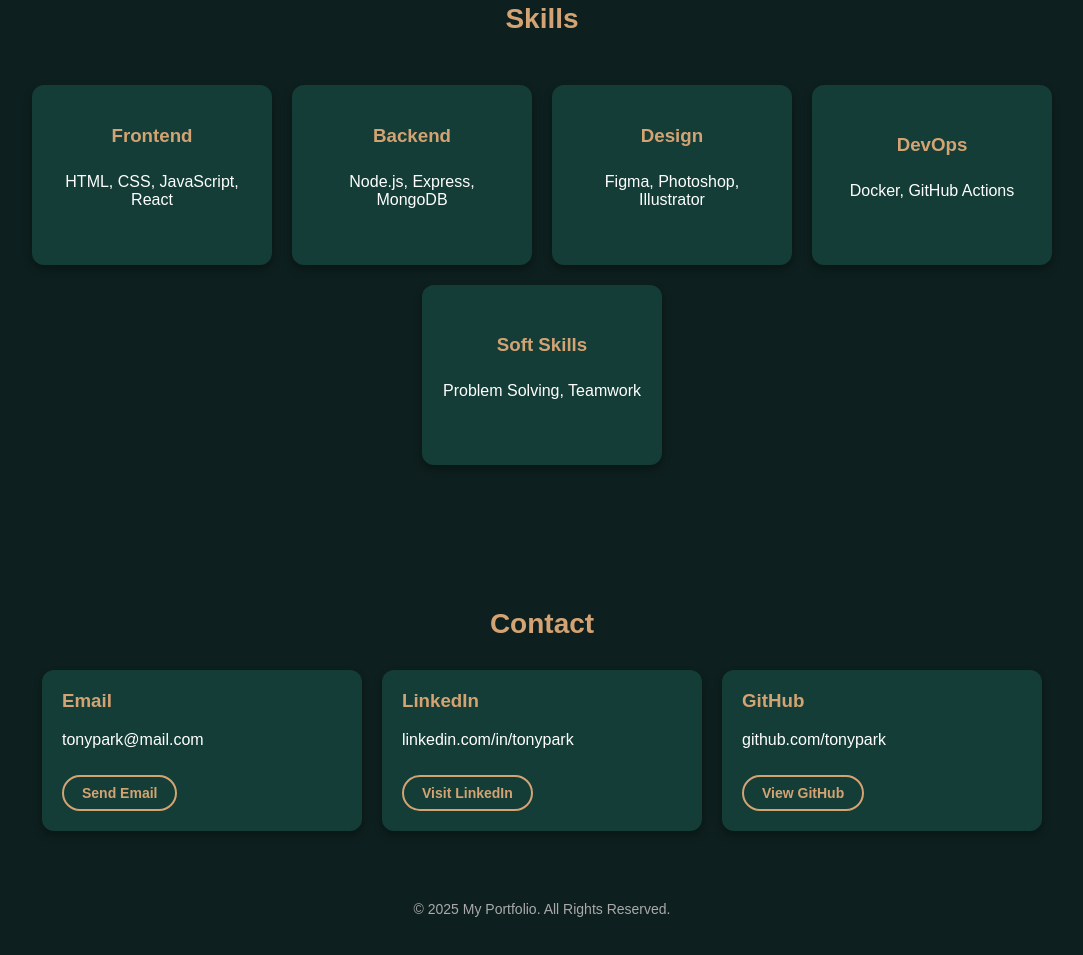
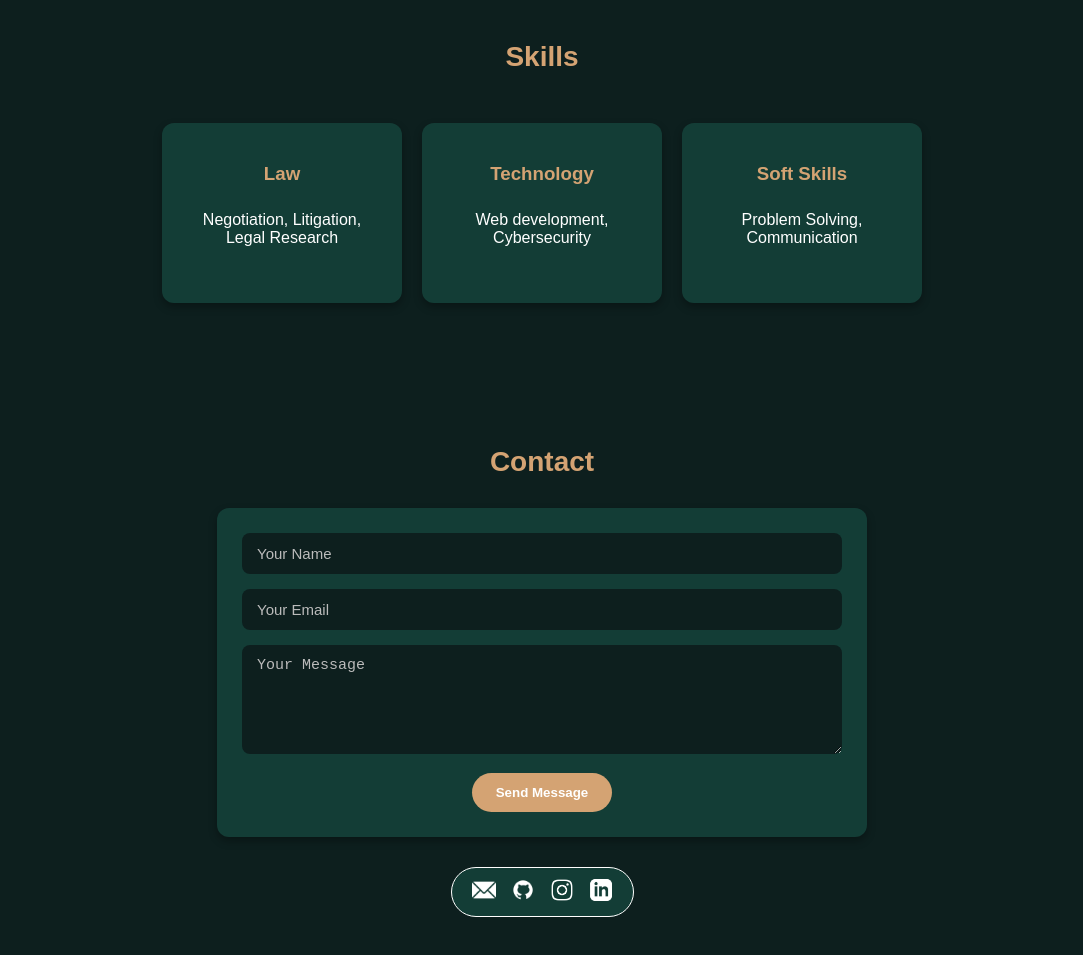
Before and after one commit to Asarumawari/pweb-html_css-p32-2025, a plain HTML site: page index.html in a window 1280 px wide. Shown: the part 1431-2386 px from the top of the page, without its empty margins (98-1181 px from the left). Drawn offline with Linux system fonts and the light colour scheme.

Commit message:
Update index.html

```diff
--- a/index.html
+++ b/index.html
@@ -3,7 +3,7 @@
 <head>
   <meta charset="UTF-8">
   <meta name="viewport" content="width=device-width, initial-scale=1.0">
-  <title>Portfolio - Tony Park</title>
+  <title>Portfolio - James Morgan McGill</title>
   <style>
     body {
       margin: 0;
@@ -47,15 +47,18 @@
       background: linear-gradient(to right, #0d1f1e, #133d36);
       flex-wrap: wrap;
       gap: 30px;
+      overflow: hidden;
     }
 
     .hero img {
-      width: 250px;
-      height: 250px;
+      width: 100%;
+      max-width: 400px;
+      height: auto;
       object-fit: cover;
-      border-radius: 50%;
-      box-shadow: 0 0 20px rgba(0,0,0,0.7);
-      border: none;
+      transform: scale(1.1);
+      mask-image: linear-gradient(to bottom, black 70%, transparent 100%);
+      mask-repeat: no-repeat;
+      mask-size: 100% 100%;
     }
 
     .hero-text {
@@ -92,7 +95,6 @@
       margin: 0 auto;
     }
 
-
     .card {
       background: #133d36;
       padding: 20px;
@@ -120,14 +122,6 @@
       color: #d4a373;
     }
 
-    footer {
-      background: #0d1f1e;
-      padding: 20px;
-      text-align: center;
-      font-size: 14px;
-      color: #aaa;
-    }
-
     .btn-cv {
       display: inline-block;
       margin-top: 20px;
@@ -139,6 +133,7 @@
       font-weight: bold;
       transition: background 0.3s;
     }
+
     .btn-cv:hover {
       background: #b07d55;
     }
@@ -176,74 +171,140 @@
       color: #d4a373;
     }
 
-    .btn-contact {
+    .contact-form-container {
+      max-width: 600px;
+      margin: 0 auto;
+      background: #133d36;
+      padding: 25px;
+      border-radius: 12px;
+      box-shadow: 0 4px 8px rgba(0,0,0,0.3);
+    }
+
+    .contact-form .form-group {
+      margin-bottom: 15px;
+    }
+
+    .contact-form input,
+    .contact-form textarea {
+      width: 100%;
+      padding: 12px 15px;
+      border-radius: 8px;
+      border: none;
+      outline: none;
+      font-size: 15px;
+      background: #0d1f1e;
+      color: #fff;
+      box-sizing: border-box;
+    }
+
+    .contact-form input::placeholder,
+    .contact-form textarea::placeholder {
+      color: #bbb;
+    }
+
+    .btn-submit {
       display: inline-block;
-      margin-top: 10px;
-      padding: 8px 18px;
-      background: transparent;
-      border: 2px solid #d4a373;
-      color: #d4a373;
-      border-radius: 25px;
-      text-decoration: none;
-      font-weight: bold;
-      transition: all 0.3s;
-      font-size: 14px;
-    }
-    .btn-contact:hover {
+      padding: 12px 24px;
       background: #d4a373;
       color: #fff;
+      border: none;
+      border-radius: 30px;
+      font-weight: bold;
+      cursor: pointer;
+      transition: background 0.3s;
+    }
+
+    .btn-submit:hover {
+      background: #b07d55;
+    }
+
+    .social-border {
+      border: 1.5px solid #fff;
+      border-radius: 50px;
+      padding: 10px 20px;
+      display: table;
+      margin: 30px auto 0;
+      background: #133d36;
+    }
+
+    .social-links {
+      display: flex;
+      justify-content: center;
+      gap: 15px;
+    }
+
+    .social-links img {
+      width: 24px;
+      height: 24px;
+      object-fit: contain;
+      transition: transform 0.3s;
+      filter: brightness(0) invert(1);
+    }
+
+    .social-links img:hover {
+      transform: scale(1.15);
     }
   </style>
 </head>
 <body>
 
   <header>
-    <h1>My Portfolio</h1>
+    <h1>James Morgan McGill</h1>
     <nav>
       <a href="#projects">Projects</a>
+      <a href="#experience">Experience</a>
       <a href="#skills">Skills</a>
       <a href="#contact">Contact</a>
-      <a href="cv.html">CV</a>
     </nav>
   </header>
 
   <section class="hero">
     <div class="hero-text">
-      <h2>Hello, I'm Tony Park</h2>
-      <p>A passionate Front-End Developer who loves building polished UI experiences.</p>
-      <p>I specialize in crafting responsive, user-friendly websites and web applications. With a strong foundation in front-end technologies and a love for design, I enjoy transforming creative ideas into functional digital products. Beyond coding, I value teamwork, continuous learning, and problem-solving.</p>
+      <h2>Hi folks, Jimmy's here!</h2>
+      <p>Hi folks! My name’s James Morgan McGill—though most of you probably know me better as Saul Goodman.
+          Once upon a time, I was a lawyer, but life has a funny way of turning things around. After a big shift in job prospects and demand, I decided to take on a whole new path in my life and became a third semester Information Technology student at Institut Teknologi Sepuluh Nopember (ITS).</p>
+      <p>While I’m diving deep into the world of coding, cybersecurity, and all that tech magic stuff,
+          I still occasionally put on my lawyer hat when the situation calls for it. Old habits die hard, after all.</p>
       <a href="cv.html" class="btn-cv">View My CV</a>
     </div>
-    <img src="Asset/tony parker.jpg" alt="Profile Picture">
+    <img src="Asset/Saul3.png" alt="Profile Picture">
   </section>
 
   <section class="section" id="projects">
     <h2>Projects</h2>
     <div class="card-container">
       <div class="card">
-        <img src="https://screenshots.webflow.com/sites/5fde1642083cee155e2b1566/20230127082305_46a3e5a6a0f56f36c17a7e1a9aa3ca50.png" alt="Portfolio Website Project">
-        <h3>Portfolio Website</h3>
-        <p>Responsive personal website with modern design.</p>
+        <img src="Asset/SAUL.png" alt="S.A.U.L">
+        <h3>AI Lawyer Assistant S.A.U.L</h3>
+        <p>Creating a prototype tool S.A.U.L combining AI with legal research and consultation support.</p>
       </div>
       <div class="card">
-        <img src="https://tse4.mm.bing.net/th/id/OIP.kV-hdLuGZZRELvWZ3nATbgHaE8?rs=1&pid=ImgDetMain&o=7&rm=3" alt="Mobile App Project">
-        <h3>Mobile App</h3>
-        <p>UI/UX for a learning application with gamification features.</p>
+        <img src="Asset/website.webp" alt="Website">
+        <h3>Website</h3>
+        <p>Creating an Informational website providing accessible legal knowledge and resources.</p>
       </div>
       <div class="card">
-        <img src="https://topflightapps.com/wp-content/uploads/2020/08/visual-vs-text-on-a-dashboard-.png" alt="Web Dashboard Project">
-        <h3>Web Dashboard</h3>
-        <p>Analytics dashboard with clean UI and smooth interaction.</p>
+        <img src="Asset/cysec.webp" alt="BCS">
+        <h3>Cybersecurity Tool BCS</h3>
+        <p>Creating a Tool Better Cyber Security focusing on security assessment and simple penetration testing.</p>
+      </div>
+    </div>
+  </section>
+
+  <section class="section" id="experience">
+    <h2>Experience</h2>
+    <div class="card-container">
+      <div class="card">
+        <h3>Associate Lawyer at Davis & Main</h3>
+        <p>Handling major legal cases based on client requests</p>
       </div>
       <div class="card">
-        <img src="https://www.istats.com/wp-content/uploads/2018/01/best-website-builder.jpeg" alt="Website Builder Project">
-        <h3>Website Builder Project</h3>
-        <p>A project showcasing the best website builder design and layout concepts</p>
+        <h3>Wexler McGill Startup</h3>
+        <p>Co-founded a startup law firm offering innovative legal solutions.</p>
       </div>
-       <div class="card">
-        <img src="https://www.searchenginejournal.com/wp-content/uploads/2023/08/best-landing-page-examples-64e6080f990bb-sej.png" alt="Website Builder Project">
-        <h3>Landing Page Campaign</h3>
-        <p>Single web page created specifically for marketing or promotional purposes.</p>
+      <div class="card">
+        <h3>Virtual Assistant Lawyer</h3>
+        <p>Providing assistant on handling and administrating remote cases</p>
       </div>
     </div>
   </section>
@@ -251,38 +312,38 @@
   <section class="section" id="skills">
     <h2>Skills</h2>
     <div class="skills-scroll">
-      <div class="skill-card"><h3>Frontend</h3><p>HTML, CSS, JavaScript, React</p></div>
-      <div class="skill-card"><h3>Backend</h3><p>Node.js, Express, MongoDB</p></div>
-      <div class="skill-card"><h3>Design</h3><p>Figma, Photoshop, Illustrator</p></div>
-      <div class="skill-card"><h3>DevOps</h3><p>Docker, GitHub Actions</p></div>
-      <div class="skill-card"><h3>Soft Skills</h3><p>Problem Solving, Teamwork</p></div>
+      <div class="skill-card"><h3>Law</h3><p>Negotiation, Litigation, Legal Research</p></div>
+      <div class="skill-card"><h3>Technology</h3><p>Web development, Cybersecurity</p></div>
+      <div class="skill-card"><h3>Soft Skills</h3><p>Problem Solving, Communication</p></div>
     </div>
   </section>
 
   <section class="section" id="contact">
     <h2>Contact</h2>
-    <div class="card-container">
-      <div class="card">
-        <h3>Email</h3>
-        <p>tonypark@mail.com</p>
-        <a href="mailto:tonypark@mail.com" class="btn-contact">Send Email</a>
-      </div>
-      <div class="card">
-        <h3>LinkedIn</h3>
-        <p>linkedin.com/in/tonypark</p>
-        <a href="https://www.linkedin.com/in/clarissarahmazea/" class="btn-contact">Visit LinkedIn</a>
-      </div>
-      <div class="card">
-        <h3>GitHub</h3>
-        <p>github.com/tonypark</p>
-        <a href="https://github.com/clarissazea" class="btn-contact">View GitHub</a>
-      </div>
+    <div class="contact-form-container">
+      <form class="contact-form">
+        <div class="form-group">
+          <input type="text" name="name" placeholder="Your Name" required>
+        </div>
+        <div class="form-group">
+          <input type="email" name="email" placeholder="Your Email" required>
+        </div>
+        <div class="form-group">
+          <textarea name="message" rows="5" placeholder="Your Message" required></textarea>
+        </div>
+        <button type="submit" class="btn-submit">Send Message</button>
+      </form>
     </div>
-  </section>
+  </div>
 
-  <footer>
-    © 2025 My Portfolio. All Rights Reserved.
-  </footer>
-
+  <div class="social-border">
+    <div class="social-links">
+      <a href="#"><img src="Asset/email.png" alt="Email"></a>
+      <a href="#"><img src="Asset/github.png" alt="GitHub"></a>
+      <a href="#"><img src="Asset/instagram.webp" alt="Instagram"></a>
+      <a href="#"><img src="Asset/linkedin.png" alt="LinkedIn"></a>
+    </div>
+  </div>
 </body>
 </html>
+</html>
```
